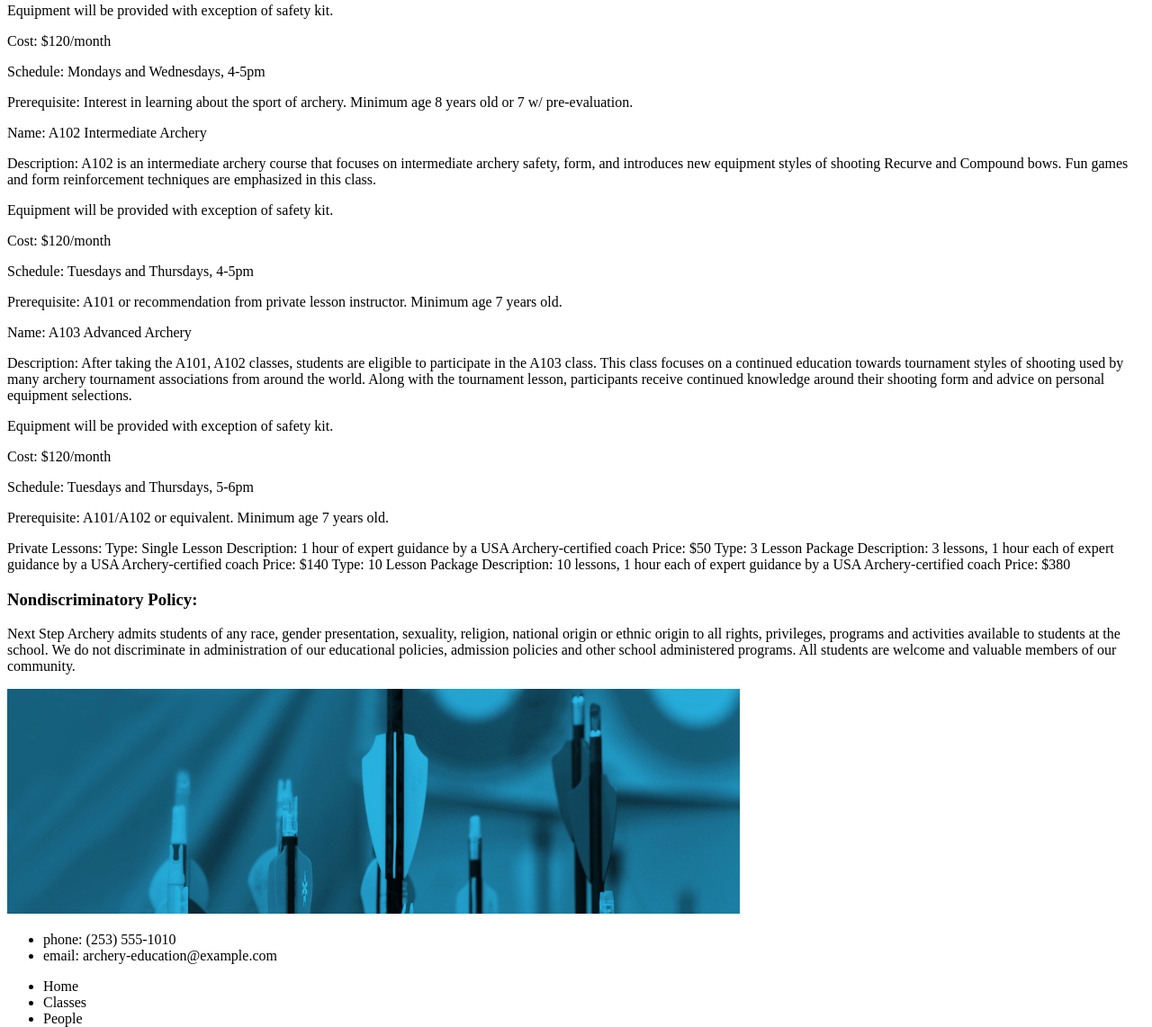
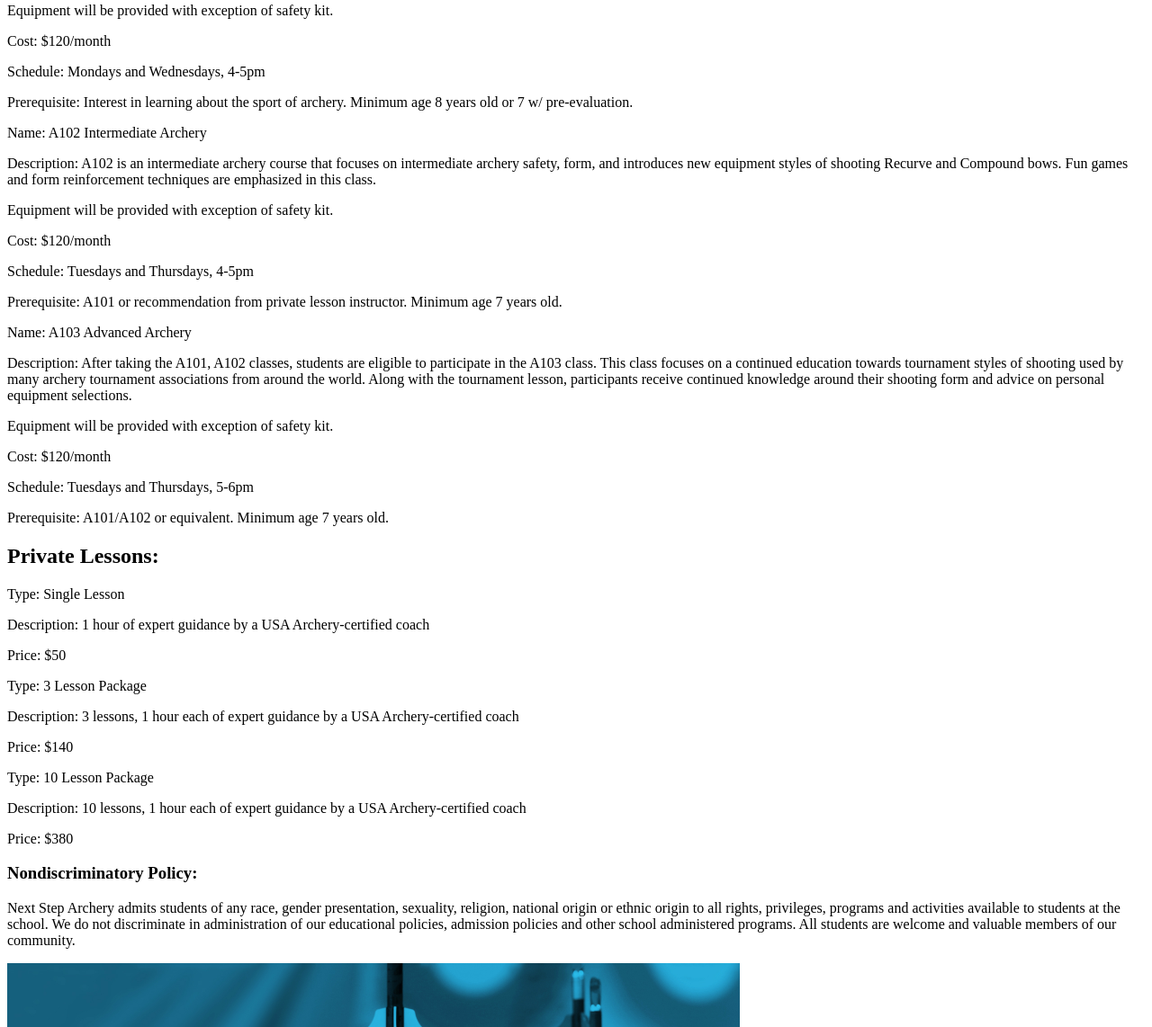
Before and after one commit to carmenyount/archery, a plain HTML site: page classes.html in a window 1280 px wide. Shown: the part 398-1540 px from the top of the page at 90% size. Drawn offline with Linux system fonts and the light colour scheme.

Commit message:
fix validation errors

```diff
--- a/classes.html
+++ b/classes.html
@@ -14,7 +14,7 @@
     </head>
 <body>
     <header>
-        <img src="images/archeryAcademy-logo-color.png">
+        <img src="images/archeryAcademy-logo-color.png" alt="logo in light blue">
         <p class="phone">phone: (253) 555-1010</p>
         <ul> <!-- navigation -->
             <li>Home</li>
@@ -32,7 +32,7 @@
             <p>Cost: $120/month</p>
             <p>Schedule: Mondays and Wednesdays, 4-5pm</p>
             <p>Prerequisite: Interest in learning about the sport of archery. Minimum age  8 years old or 7 w/ pre-evaluation.</p>
-        <div>
+        </div>
         <p class="class-name">Name: A102 Intermediate Archery</p>
         <div class="class-description">
             <p>Description: A102 is an intermediate archery course that focuses on intermediate archery safety, form, and introduces new equipment styles of shooting Recurve and Compound bows. Fun games and form reinforcement techniques are emphasized in this class.</p>
@@ -49,19 +49,24 @@
     		<p>Schedule: Tuesdays and Thursdays, 5-6pm</p>
         	<p>Prerequisite:  A101/A102 or equivalent. Minimum age 7 years old.</p>
         </div>
-	Private Lessons:
-		Type: Single Lesson
-		Description: 1 hour of expert guidance by a USA Archery-certified coach
-		Price: $50
+    	<h2>Private Lessons:</h2>
+        <p class="class-name">Type: Single Lesson</p>
+        <div class="class-description">
+            <p>Description: 1 hour of expert guidance by a USA Archery-certified coach</p>
+            <p>Price: $50</p>
+        </div>
 
-		Type: 3 Lesson Package
-		Description: 3 lessons, 1 hour each of expert guidance by a USA Archery-certified coach
-		Price: $140
+        <p class="class-name">Type: 3 Lesson Package</p>
+        <div class="class-description">
+            <p>Description: 3 lessons, 1 hour each of expert guidance by a USA Archery-certified coach</p>
+            <p>Price: $140</p>
+        </div>
 
-		Type: 10 Lesson Package
-		Description: 10 lessons, 1 hour each of expert guidance by a USA Archery-certified coach
-		Price: $380
-
+		<p class="class-name">Type: 10 Lesson Package</p>
+    	    <div class="class-description">
+                <p>Description: 10 lessons, 1 hour each of expert guidance by a USA Archery-certified coach</p>
+        		<p>Price: $380</p>
+            </div>
     </section>
     <aside class="nondiscrimination">
         <h3>Nondiscriminatory Policy:</h3>
```
Also changed, not shown: index.html (+6 -4 lines).
